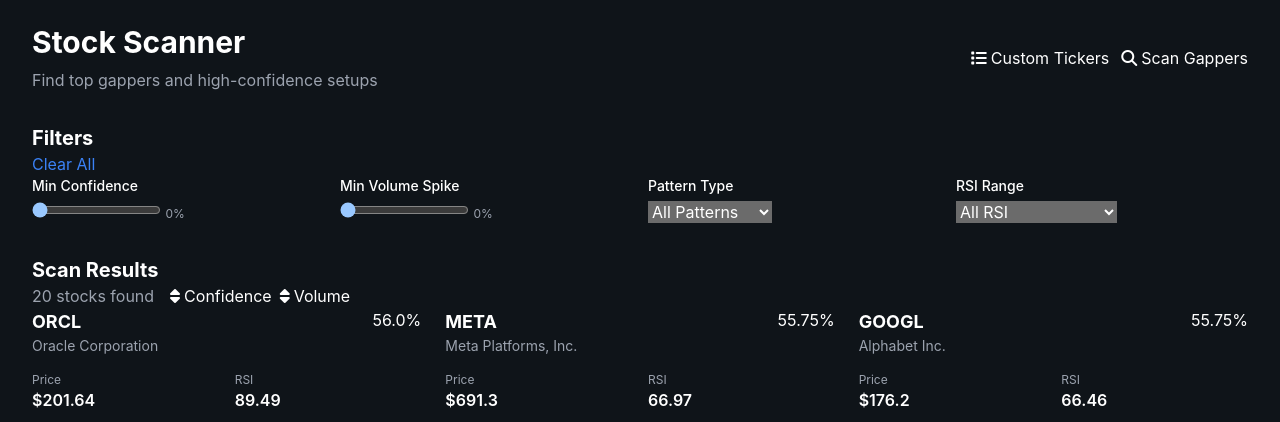
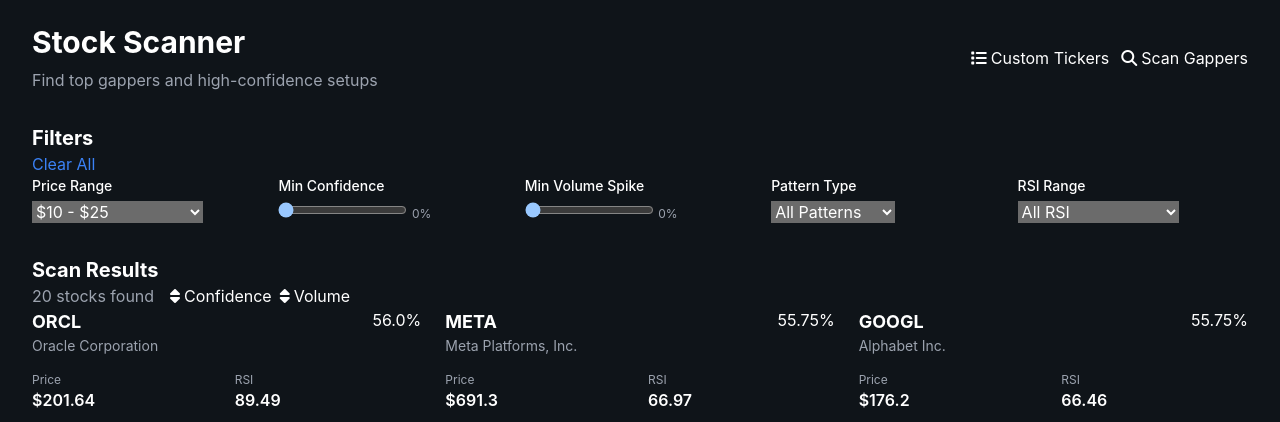
Before and after one commit to Shaunwolf/Piptrack, a Flask app: page /scanner in a window 1280 px wide. Shown: the part 65-487 px from the top of the page. Run offline with Flask 3, Linux system fonts and the light colour scheme; data comes from the database, SQL or seed files in the repository; some libraries are stand-ins or nearby versions.

Commit message:
Add ability to scan for stocks within specific price ranges
Implement price range filter in scanner.html and add event listener.

Replit-Commit-Author: Agent
Replit-Commit-Session-Id: d9a00323-5494-4a57-9400-42341ce35d1b
Replit-Commit-Screenshot-Url: https://storage.googleapis.com/screenshot-production-us-central1/fe60b9d2-207d-45d2-b205-c500ca57dec4/b93992d7-9f90-44b8-a350-6f43ecb4a319.jpg

```diff
--- a/templates/scanner.html
+++ b/templates/scanner.html
@@ -28,7 +28,18 @@
             <button onclick="clearFilters()" class="text-accent-blue hover:underline">Clear All</button>
         </div>
 
-        <div class="grid grid-cols-1 md:grid-cols-2 lg:grid-cols-4 gap-4">
+        <div class="grid grid-cols-1 md:grid-cols-2 lg:grid-cols-5 gap-4">
+            <div>
+                <label class="block text-sm font-medium mb-1">Price Range</label>
+                <select id="priceFilter" class="form-select">
+                    <option value="">All Prices</option>
+                    <option value="1-10">$1 - $10</option>
+                    <option value="10-25" selected>$10 - $25</option>
+                    <option value="25-50">$25 - $50</option>
+                    <option value="1-50">$1 - $50 (All Range)</option>
+                </select>
+            </div>
+
             <div>
                 <label class="block text-sm font-medium mb-1">Min Confidence</label>
                 <input type="range" id="minConfidence" min="0" max="100" value="0" class="range-input">
@@ -160,6 +171,7 @@ document.addEventListener('DOMContentLoaded', function() {
     });
 
     // Select filters
+    document.getElementById('priceFilter').addEventListener('change', applyFilters);
     document.getElementById('patternFilter').addEventListener('change', applyFilters);
     document.getElementById('rsiFilter').addEventListener('change', applyFilters);
 });
```
